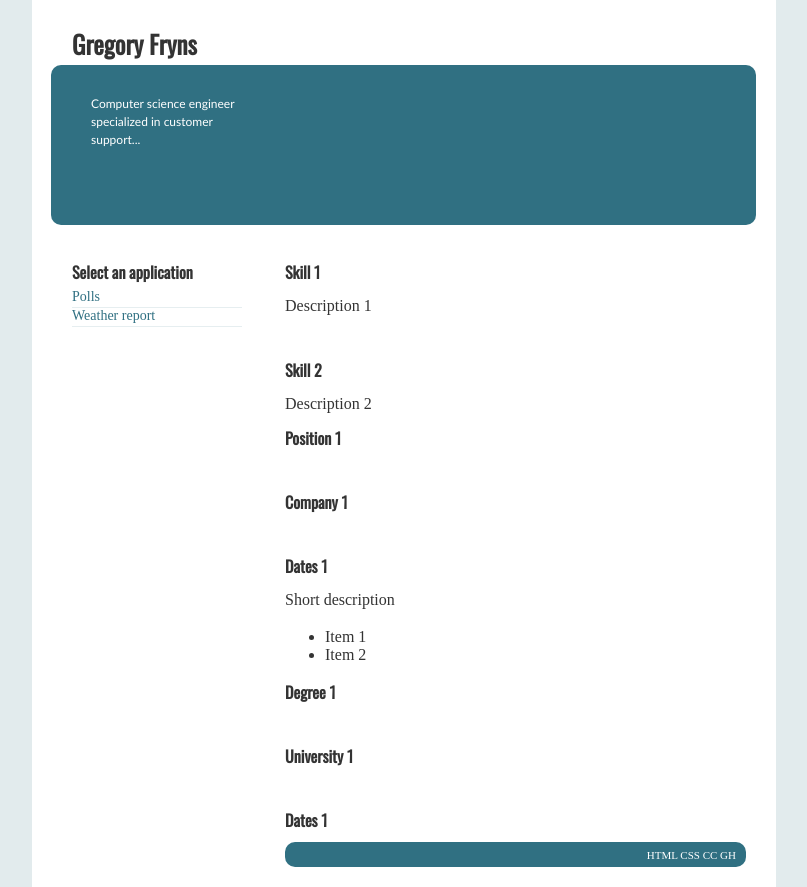
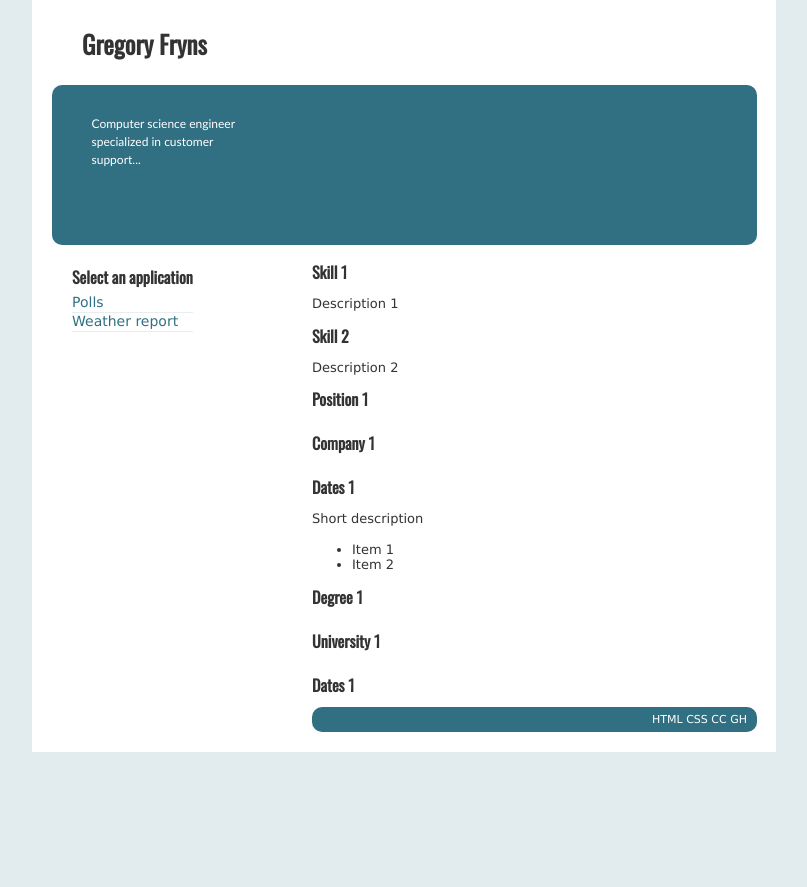
Before and after one commit to gregoryfryns/django_test, a Django app: page / in a window 1280 px wide. Shown: the whole page, without its empty margins (236-1043 px from the left). After the commit the page ends 752 px from the top, so only its background shows below. Run offline with Django 3.2, Linux system fonts and the light colour scheme.

Commit message:
Updated templates + CSS

```diff
--- a/django_test/settings.py
+++ b/django_test/settings.py
@@ -71,6 +71,8 @@ WSGI_APPLICATION = 'django_test.wsgi.application'
 #    }
 #}
 
+
+
 DATABASES = {}
 # Parse database configuration from $DATABASE_URL
 import dj_database_url
--- a/polls/templates/polls/index.html
+++ b/polls/templates/polls/index.html
@@ -2,6 +2,7 @@
 {% block title %}Gregory Fryns - Polls{% endblock %}
 
 {% block main-contents %}
+	<div class="polls">
 	<h2>Poll list</h2>
 	{% if latest_poll_list %}
 	    <ul>
@@ -12,5 +13,5 @@
 	{% else %}
 	    <p>No polls are available.</p>
 	{% endif %}
-
+	</div>
 {% endblock %}
--- a/static/css/style.css
+++ b/static/css/style.css
@@ -1,13 +1,20 @@
 /* Design by Gregory Fryns */
 /* Inspired by http://www.csszengarden.com/175/, by Gunta Klavina, http://www.klavina.com/ */
 /* css released under Creative Commons License - http://creativecommons.org/licenses/by-nc-sa/1.0/  */
+
+html
+    {
+        /* avoid horizontal hops due to the scroll bar */
+        min-height: 100%;
+        margin-bottom: 1px;
+    }
 
 body
     {
     margin: 0;
     padding: 0;
     color: #333;
-    font: 13px Trebuchet Mhttp://fonts.googleapis.com/css?family=Oswald:400S, Lucida Sans Unicode, Arial, sans-serif;
+    font: 13px Trebuchet, Lucida Sans Unicode, Arial, sans-serif;
     background: #E2EBED;
     text-align: center;
     }
@@ -20,48 +27,39 @@ a:hover
     color: #D60808;
     }
 
-.summary h3, .skills h3, .experience h3, .education h3, .apps-selection h3
-    {
-	font-family: 'Oswald', Impact;
-    white-space: nowrap;
-    overflow: hidden;
-    }
-
 .page-wrapper
     {
+    position: relative;
+    max-width: 724px;
     margin: 0 auto;
-    width: 724px;
-    position: relative;
     background: #fff;
-    padding: 0 10px 20px 10px;
+    padding: 0 10px 20px;
     text-align: left;
 	}
 .intro
     {
-	height: 220px;
-    width: 250px;
+	height: 260px;
+    max-width: 724px;
 	}
 header
     {
-    position: absolute;
+    position: relative;
     top: 25px;
     left: 40px;
     }
 
 .summary
     {
-	position: absolute;
-    top: 65px;
-    right: 20px;
-    margin: 0;
+	position: relative;
+    top: 50px;
+    margin: 0 auto;
     background-color: #307082;
 	border-radius: 10px;
-	border-left: 20px;
     color: #fff;
     height: 160px;
-	width: 685px;
+	max-width: 685px;
     text-align: left;
-    padding: 0 10px 0 10px;
+    padding: 0 10px;
     line-height: 26px;
 	font-size: 14px;
     }
@@ -89,7 +87,13 @@ h3
     {
     font-size: 16px;
     font-family: 'Oswald', Impact;
-	 margin: 0;
+	margin: 0;
+    }
+
+.page-wrapper .intro header h1 a
+    {
+     text-decoration: none;
+     color: #333;
     }
 
 .page-wrapper .intro .summary p
@@ -104,26 +108,32 @@ h3
     }
 .supporting
     {
-    margin: 0 20px 0 243px;
+    position: relative;
+    top: 0;
+    right: 0;
+    max-width: 445px;
+    margin-left: 270px;
     }
 .supporting p, .preamble p
     {
     line-height: 150%;
     margin: 10px 0 10px 0;
     }
-.skills h3, .experience h3, .education h3
+.supporting div h3
     {
+    white-space: nowrap;
+    overflow: hidden;
     width: 200px;
     height: 24px;
-    margin: 40px 0 10px 0;
+    margin: 20px 0 10px 0;
     }
 
 .sidebar
     {
     position: absolute;
-    top: 260px;
+    top: 265px;
     left: 0;
-    width: 210px;
+    max-width: 210px;
     }
 
 .apps-selection h3
@@ -174,6 +184,7 @@ footer
     padding: 0 10px 0 0;
     line-height: 26px;
     font-size: 11px;
+    margin-top: 10px;
     }
 
 footer a
--- a/templates/home.html
+++ b/templates/home.html
@@ -5,7 +5,7 @@
 	<title>{% block title %}Gregory Fryns - Home page{% endblock %}</title>
 
 	<link href='http://fonts.googleapis.com/css?family=Oswald:400' rel='stylesheet' type='text/css'>
-	<link rel="stylesheet" media="screen" href="../static/css/style.css">
+	<link rel="stylesheet" media="screen" href="/static/css/style.css">
 
 	<meta name="viewport" content="width=device-width, initial-scale=1.0">
 	<meta name="author" content="Gregory Fryns">
@@ -24,7 +24,7 @@
     {% block intro %}
 	<section class="intro" id="gfryns-intro">
 		<header role="banner">
-			<h1>Gregory Fryns</h1>
+			<h1><a href="/">Gregory Fryns</a></h1>
 		</header>
 
 		<div class="summary" id="gfryns-summary">
@@ -34,16 +34,16 @@
 	</section>
     {% endblock %}
     {% block supporting %}
-	<div class="main supporting" id="gfryns-main">
+	<div class="main supporting">
         {% block main-contents %}
-		<div class="skills" id="gfryns-skills">
-			<h3>Skill 1</h3>
+		<div class="skills">
+			<h2>Skill 1</h2>
 			<p>Description 1</p>
-            <h3>Skill 2</h3>
+            <h2>Skill 2</h2>
 			<p>Description 2</p>
 		</div>
 
-		<div class="experience" id="gfryns-experience">
+		<div class="experience">
 			<h2>Position 1</h2>
             <h3>Company 1</h3>
             <h3>Dates 1</h3>
@@ -54,14 +54,14 @@
             </ul>
 		</div>
 
-		<div class="education" id="gfryns-education">
+		<div class="education">
 			<h2>Degree 1</h2>
             <h3>University 1</h3>
             <h3>Dates 1</h3>
 		</div>
         {% endblock %}
         {% block footer %}
-		<footer class="gfryns-footer">
+		<footer class="footer">
 			<a href="http://validator.w3.org/check/referer" title="Check the validity of this site&#8217;s HTML" class="validate-html">HTML</a>
 			<a href="http://jigsaw.w3.org/css-validator/check/referer" title="Check the validity of this site&#8217;s CSS" class="validate-css">CSS</a>
 			<a href="http://creativecommons.org/licenses/by-nc-sa/3.0/" title="View the Creative Commons license of this site: Attribution-NonCommercial-ShareAlike." class="license">CC</a>
```
Also changed, not shown: polls/templates/polls/detail.html (+8 -6 lines), polls/templates/polls/results.html (+7 -6 lines), weather/templates/weather/index.html (+6 -5 lines), 2 other files. Lines whose indentation alone changed are shown as unchanged.
